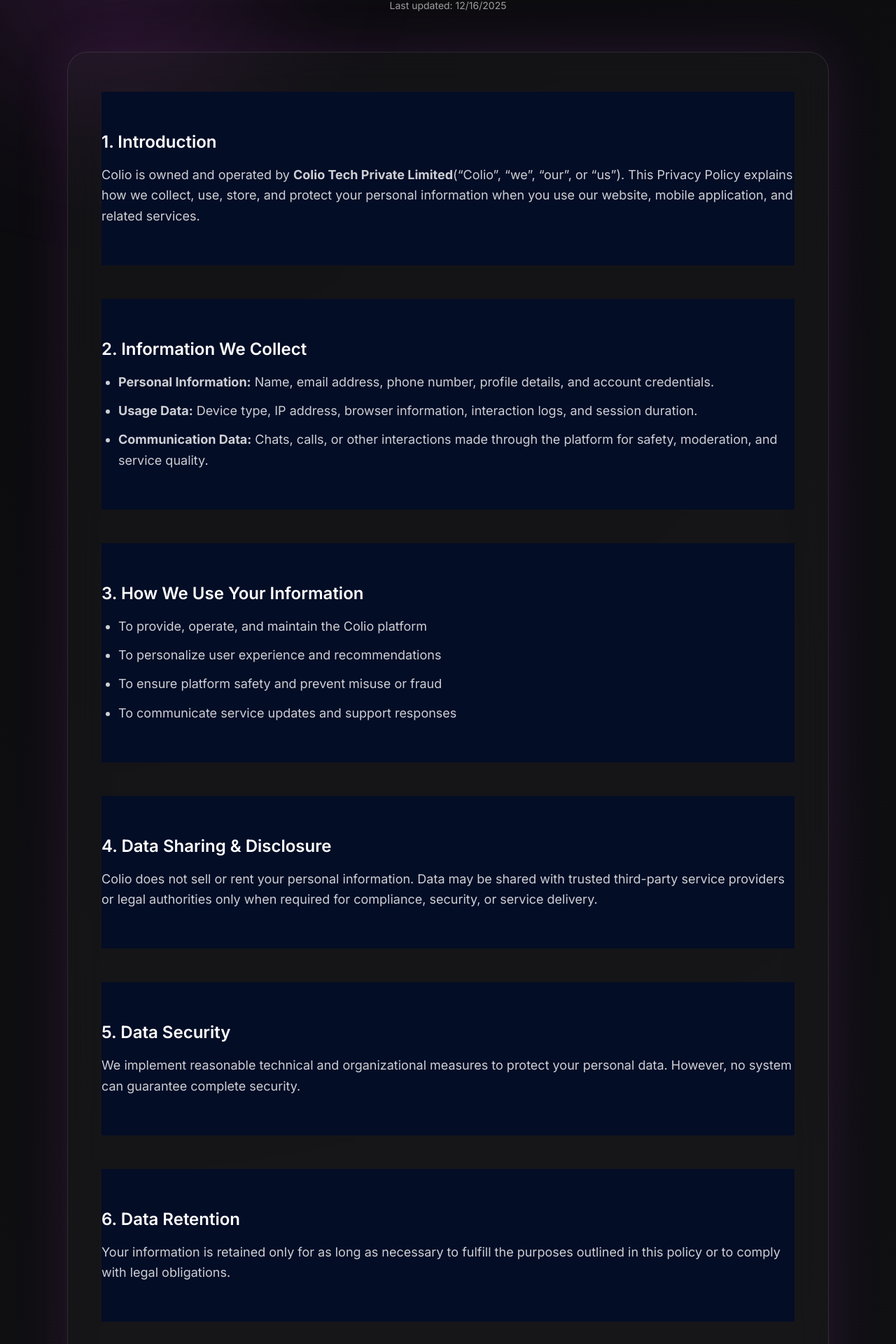
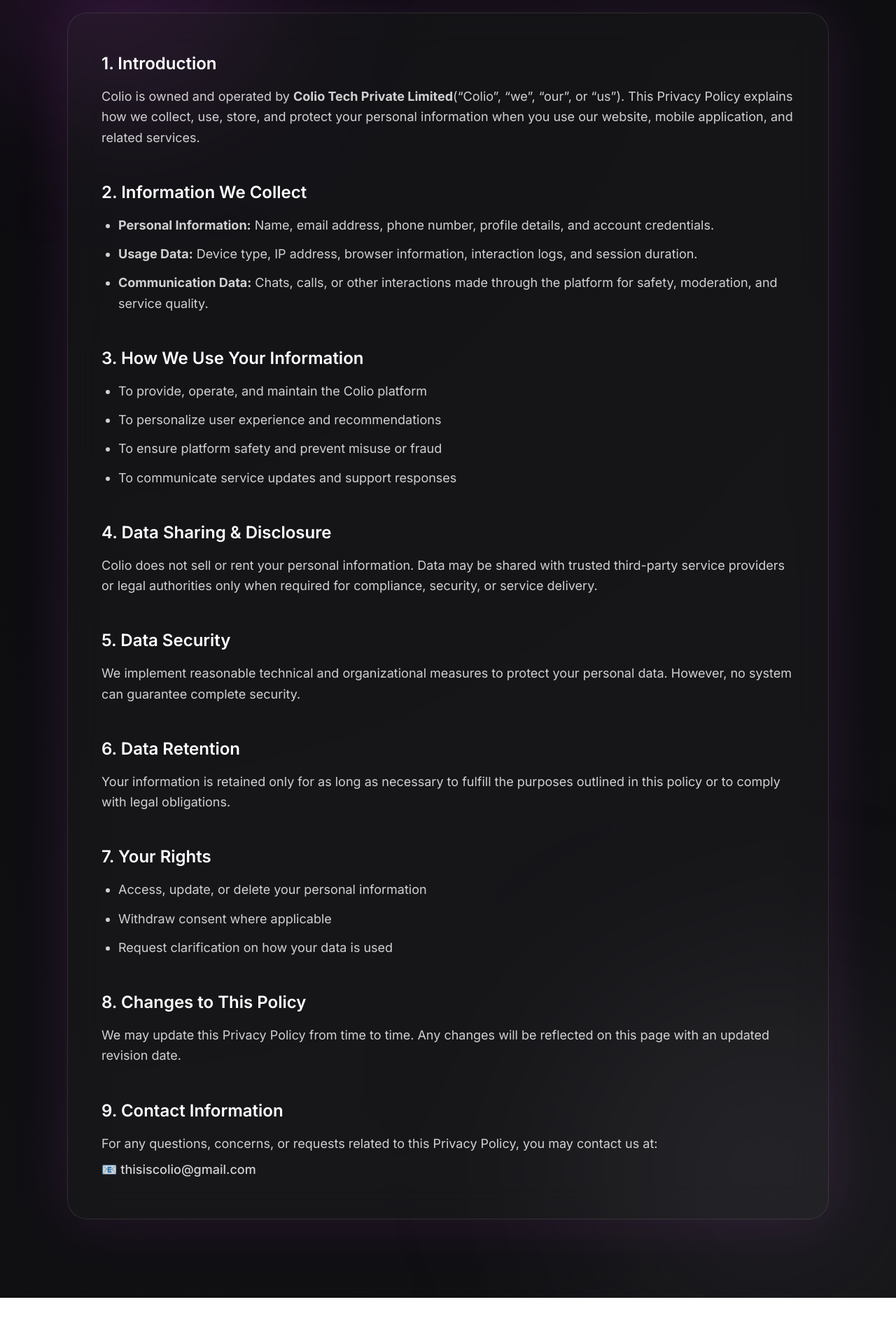
Before and after one commit to trisergetechnologies/colio-website, a Next.js app: page /privacy-policy in a window 1280 px wide. Shown: the part 234-2154 px from the top of the page at 70% size. After the commit the page ends 2088 px from the top, so only its background shows below. Built offline with nearby package versions, Linux system fonts and the light colour scheme; no server answers.

Commit message:
pages fixed by legend VAIBHAV PANDEY jo ojas se thik nhi hua tha...ohda Vaibhav ka badha h 7 min phle

```diff
--- a/src/app/privacy-policy/page.tsx
+++ b/src/app/privacy-policy/page.tsx
@@ -1,6 +1,6 @@
 export default function PrivacyPolicyPage() {
   return (
-    <section
+    <div
       className="relative min-h-screen overflow-hidden"
       style={{
         background:
@@ -30,7 +30,7 @@
         <div className="relative rounded-[28px] border border-white/10 bg-white/[0.03] backdrop-blur-xl shadow-[0_0_80px_rgba(217,70,239,0.12)]">
           <div className="px-8 sm:px-12 py-12 sm:py-14 space-y-12 text-white/80 leading-relaxed text-lg">
 
-            <section>
+            <div>
               <h2 className="text-2xl font-semibold text-white mb-4">
                 1. Introduction
               </h2>
@@ -40,9 +40,9 @@
                 collect, use, store, and protect your personal information when
                 you use our website, mobile application, and related services.
               </p>
-            </section>
+            </div>
 
-            <section>
+            <div>
               <h2 className="text-2xl font-semibold text-white mb-4">
                 2. Information We Collect
               </h2>
@@ -61,9 +61,9 @@
                   moderation, and service quality.
                 </li>
               </ul>
-            </section>
+            </div>
 
-            <section>
+            <div>
               <h2 className="text-2xl font-semibold text-white mb-4">
                 3. How We Use Your Information
               </h2>
@@ -73,9 +73,9 @@
                 <li>To ensure platform safety and prevent misuse or fraud</li>
                 <li>To communicate service updates and support responses</li>
               </ul>
-            </section>
+            </div>
 
-            <section>
+            <div>
               <h2 className="text-2xl font-semibold text-white mb-4">
                 4. Data Sharing & Disclosure
               </h2>
@@ -85,9 +85,9 @@
                 authorities only when required for compliance, security, or
                 service delivery.
               </p>
-            </section>
+            </div>
 
-            <section>
+            <div>
               <h2 className="text-2xl font-semibold text-white mb-4">
                 5. Data Security
               </h2>
@@ -96,9 +96,9 @@
                 to protect your personal data. However, no system can guarantee
                 complete security.
               </p>
-            </section>
+            </div>
 
-            <section>
+            <div>
               <h2 className="text-2xl font-semibold text-white mb-4">
                 6. Data Retention
               </h2>
@@ -107,9 +107,9 @@
                 fulfill the purposes outlined in this policy or to comply with
                 legal obligations.
               </p>
-            </section>
+            </div>
 
-            <section>
+            <div>
               <h2 className="text-2xl font-semibold text-white mb-4">
                 7. Your Rights
               </h2>
@@ -118,9 +118,9 @@
                 <li>Withdraw consent where applicable</li>
                 <li>Request clarification on how your data is used</li>
               </ul>
-            </section>
+            </div>
 
-            <section>
+            <div>
               <h2 className="text-2xl font-semibold text-white mb-4">
                 8. Changes to This Policy
               </h2>
@@ -128,9 +128,9 @@
                 We may update this Privacy Policy from time to time. Any changes
                 will be reflected on this page with an updated revision date.
               </p>
-            </section>
+            </div>
 
-            <section>
+            <div>
               <h2 className="text-2xl font-semibold text-white mb-4">
                 9. Contact Information
               </h2>
@@ -141,11 +141,11 @@
               <p className="mt-2 font-medium">
                 📧 thisiscolio@gmail.com
               </p>
-            </section>
+            </div>
 
           </div>
         </div>
       </div>
-    </section>
+    </div>
   );
 }
--- a/src/app/terms-and-conditions/page.tsx
+++ b/src/app/terms-and-conditions/page.tsx
@@ -1,6 +1,6 @@
 export default function TermsAndConditionsPage() {
   return (
-    <section
+    <div
       className="relative min-h-screen overflow-hidden"
       style={{
         background:
@@ -30,7 +30,7 @@
         <div className="relative rounded-[28px] border border-white/10 bg-white/[0.03] backdrop-blur-xl shadow-[0_0_80px_rgba(217,70,239,0.12)]">
           <div className="px-8 sm:px-12 py-12 sm:py-14 space-y-12 text-white/80 leading-relaxed text-lg">
 
-            <section>
+            <div>
               <h2 className="text-2xl font-semibold text-white mb-4">
                 1. Introduction
               </h2>
@@ -41,9 +41,9 @@
                 or “us”). By accessing or using Colio, you agree to be bound by
                 these Terms.
               </p>
-            </section>
+            </div>
 
-            <section>
+            <div>
               <h2 className="text-2xl font-semibold text-white mb-4">
                 2. Eligibility
               </h2>
@@ -52,9 +52,9 @@
                 By using the service, you confirm that you meet this
                 requirement.
               </p>
-            </section>
+            </div>
 
-            <section>
+            <div>
               <h2 className="text-2xl font-semibold text-white mb-4">
                 3. User Conduct
               </h2>
@@ -66,9 +66,9 @@
                   activities.
                 </li>
               </ul>
-            </section>
+            </div>
 
-            <section>
+            <div>
               <h2 className="text-2xl font-semibold text-white mb-4">
                 4. Vulgarity, Nudity & Explicit Content (STRICT POLICY)
               </h2>
@@ -96,9 +96,9 @@
                   authorities if required by law.
                 </li>
               </ul>
-            </section>
+            </div>
 
-            <section>
+            <div>
               <h2 className="text-2xl font-semibold text-white mb-4">
                 5. Account Suspension & Termination
               </h2>
@@ -108,9 +108,9 @@
                 or engage in behavior that compromises user safety or platform
                 integrity.
               </p>
-            </section>
+            </div>
 
-            <section>
+            <div>
               <h2 className="text-2xl font-semibold text-white mb-4">
                 6. Intellectual Property
               </h2>
@@ -119,9 +119,9 @@
                 intellectual property of Colio Tech Private Limited and may
                 not be copied, modified, or distributed without permission.
               </p>
-            </section>
+            </div>
 
-            <section>
+            <div>
               <h2 className="text-2xl font-semibold text-white mb-4">
                 7. Limitation of Liability
               </h2>
@@ -129,9 +129,9 @@
                 Colio shall not be liable for any indirect, incidental, or
                 consequential damages arising from your use of the platform.
               </p>
-            </section>
+            </div>
 
-            <section>
+            <div>
               <h2 className="text-2xl font-semibold text-white mb-4">
                 8. Changes to Terms
               </h2>
@@ -139,9 +139,9 @@
                 We may update these Terms from time to time. Continued use of
                 Colio after changes indicates acceptance of the revised Terms.
               </p>
-            </section>
+            </div>
 
-            <section>
+            <div>
               <h2 className="text-2xl font-semibold text-white mb-4">
                 9. Contact Information
               </h2>
@@ -152,11 +152,11 @@
               <p className="mt-2 font-medium">
                 📧 thisiscolio@gmail.com
               </p>
-            </section>
+            </div>
 
           </div>
         </div>
       </div>
-    </section>
+    </div>
   );
 }
```
